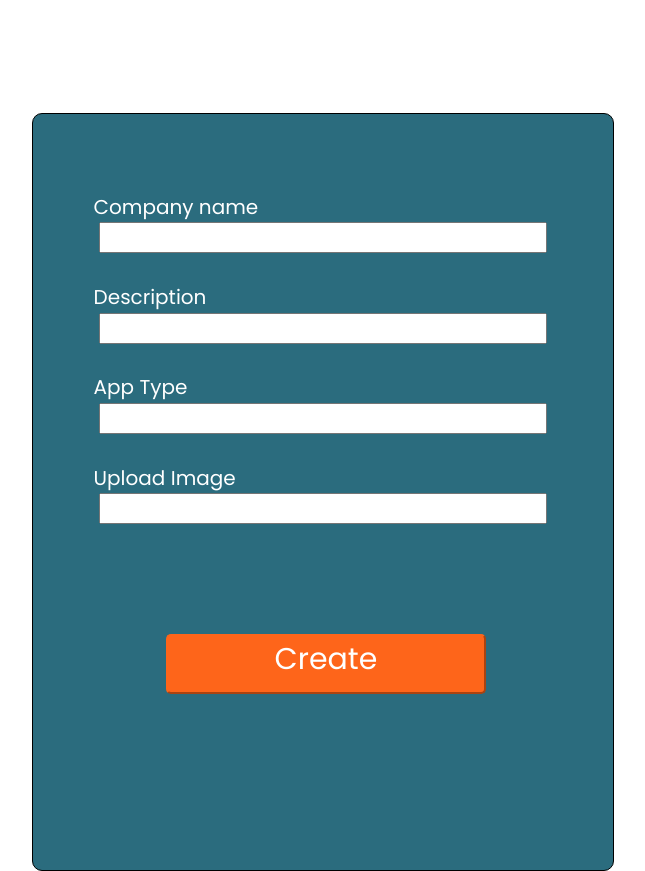
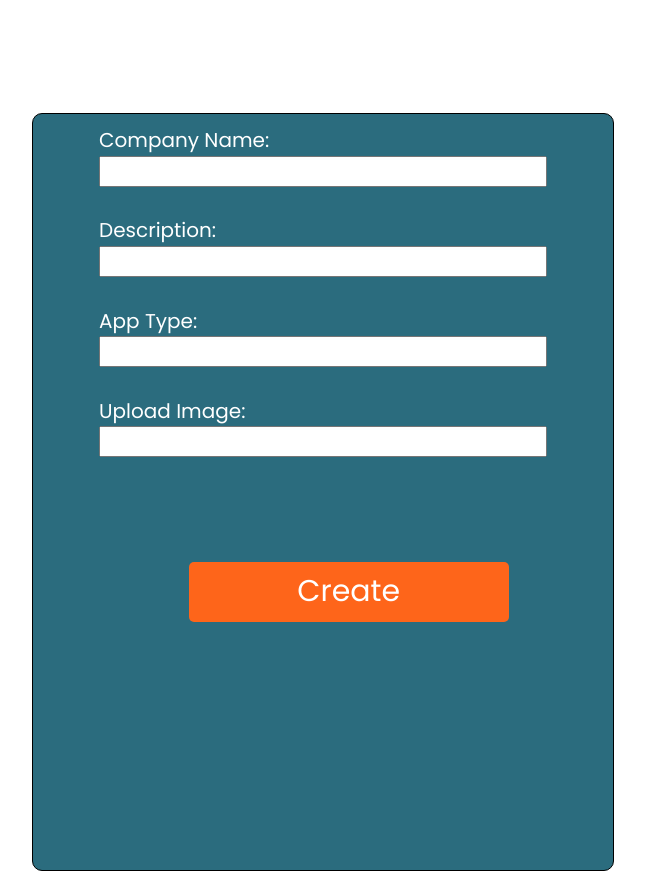
Before and after one commit to Cristian-Calderon/rankingApp, a React (Create React App) app: page /Createapp in a window 1280 px wide. Shown: the part 455-1326 px from the top of the page, without its empty margins (250-895 px from the left). Built offline with nearby package versions, Linux system fonts and the light colour scheme.

Commit message:
enlaces al jSon en vista top apps

```diff
--- a/package.json
+++ b/package.json
@@ -3,11 +3,11 @@
   "version": "0.1.0",
   "private": true,
   "dependencies": {
+    "@emotion/react": "^11.10.5",
+    "@emotion/styled": "^11.10.5",
     "@fortawesome/fontawesome-svg-core": "^6.2.1",
     "@fortawesome/free-solid-svg-icons": "^6.2.1",
     "@fortawesome/react-fontawesome": "^0.2.0",
-    "@emotion/react": "^11.10.5",
-    "@emotion/styled": "^11.10.5",
     "@mui/material": "^5.10.15",
     "@mui/styled-engine-sc": "^5.10.14",
     "@testing-library/jest-dom": "^5.16.5",
--- a/src/components/Create/Createapp.jsx
+++ b/src/components/Create/Createapp.jsx
@@ -1,6 +1,8 @@
+import { Button } from '@mui/material';
 import React, { useState }  from 'react';
 import '../style/index.css'
 import './createapp.css';
+
 
 import Titleapp from './Titleapp';
 
@@ -37,28 +39,29 @@ const Createapp = () => {
         <div className='app'>
           <form onSubmit={handleSubmit}>
             <div className='form-input' id='form1'>
-              <label>Company name</label>
+              <label className='form-input-label'>Company Name:</label>
               <input type="text" name='name' value={state.name} onChange={handleChange} />
             </div>
 
             <div className='form-input' id='form'>
-              <label>Description</label>
+              <label>Description:</label>
               <input type="text" name='description' value={state.description} onChange={handleChange} />
             </div>
 
             <div className='form-input' id='form'>
-              <label>App Type</label>
+              <label>App Type:</label>
               <input type="text" name='type' value={state.type} onChange={handleChange} />
             </div>
 
             <div className='form-input' id='form'>
-              <label>Upload Image</label>
+              <label>Upload Image:</label>
               <input type="" name='upload' value={state.upload} onChange={handleChange} />
             </div>
 
-            <div className='form-input'>
+            <div className='form-input-2'>
               <label></label>
               <button type='submit' className='but'>Create</button>
+
             </div>
           </form>
         </div>
--- a/src/components/Create/createapp.css
+++ b/src/components/Create/createapp.css
@@ -8,10 +8,9 @@
     background-color: #2B6C7E;
     border: 1px solid #000000;
     border-radius: 10px;
-    position: absolute;
+    position: relative;
     width: 200px;
     height: 280px;
-    margin-top: 15%;
     margin-left: 19%;
     padding-bottom: 15%;
 
@@ -25,27 +24,34 @@
     text-align: center;
     align-items: flex-start;
 }
-.but{
-    color: white;
-    background-color: #FE651A;
-    border-color: #FE651A;
-    border-radius: 5px;
-
-    position: absolute;
-    width: 120px;
-    height: 37px;
-    margin-top: 15%;
-
-    font-family: Poppins;
-    font-size: 20px;
+.form-input-2{
+    text-align: center;
     display: flex;
     justify-content: center;
-    margin-left: 20%;
+}
+.form-input-label{
+    text-align: right;
+}
+.but{
+    color: rgb(255, 255, 255);
+    background-color: #FE651A;
+    border-radius: 5px;
+    border: none;
+    position: relative;
+    width: 100px;
+    height: 35px;
+    margin-top: 15%;
+    font-family: Poppins;
+    font-size: 10px;
 }
 
 @media (min-width: 319px) {
     h1{
-        margin-top: 45%;
+        margin-top: 35%;
+    }
+    .but{
+        width: 90px;
+        height: 20px;
     }
 }
 
@@ -95,7 +101,7 @@
     }
     label{
         margin-bottom: 1%;
-        margin-left: 12%;
+        margin-left: 9%;
         display: flex;
         flex-direction: column;
         align-items: flex-start;
@@ -107,8 +113,6 @@
     .but{
         width: 280px;
         height: 60px;
-        margin-left: 23%;
-
         font-size: 30px;
     }
 }
@@ -124,7 +128,7 @@
         padding-bottom: 20%;
     }
     label{
-        margin-left: 8%;
+        margin-left: 9%;
     }
     input{
         width: 440px;
--- a/src/components/nav/Nav.jsx
+++ b/src/components/nav/Nav.jsx
@@ -11,7 +11,7 @@ const NavBar = () => {
       <div className="menuDesktop">
         <div className="linkDesktop">
       <NavLink className='linTres' to="/"><div class="linTres">Home</div></NavLink>
-      <NavLink className='linTres' to="/"><div class="linTres"> Top 10 </div></NavLink>
+      <NavLink className='linTres' to="/Rank"><div class="linTres"> Top 10 </div></NavLink>
       <NavLink className='linTres'to="/createapp"><div class="linTres">Create new </div></NavLink>
       <NavLink className='linTres' to="/About"><p class="linTres">About us</p></NavLink>
       </div>
@@ -36,7 +36,7 @@ const NavBar = () => {
             <NavLink to="/"><button class="link">Home</button></NavLink>
           </li>
           <li class="item">
-            <NavLink to="/"><button class="link"> Top 10 </button></NavLink>
+            <NavLink to="/Rank"><button class="link"> Top 10 </button></NavLink>
 
           </li>
           <li class="item">
--- a/src/components/styles/top.css
+++ b/src/components/styles/top.css
@@ -4,6 +4,19 @@
     flex-wrap: wrap;
     align-items: center;
 }
+.foto{
+    width: 90%;
+    height: 65%;
+    margin-top: 5px;
+    border: 1px solid #2B6C7E;
+}
+.search{
+    text-align: center;
+}
+::placeholder{
+    color: #2B6C7E;
+}
+
 .h-1-top-apps{
     margin-top: 10px;
     text-align: center;
@@ -17,8 +30,12 @@
 .best-apps{
     height: 120px;
     width: 140px;
-    background-color: orange;
     margin: 5px;
+   text-align: center;
+   -webkit-box-shadow: 1px 1px 8px 2px #2B6C7E;
+-moz-box-shadow: 1px 1px 8px 2px #2B6C7E;
+box-shadow: 1px 1px 8px 2px #2B6C7E;
+
 }
 .next-top-apps{
     background-color: #2B6C7E;
--- a/src/components/vistas/topapps/Top.jsx
+++ b/src/components/vistas/topapps/Top.jsx
@@ -17,7 +17,7 @@ export const Top = () => {
        <p className='click'>Click each one for more details</p>
        <InputSearch/>
 
-     <div>
+     <div className='btn-next-back'>
      <Link to="/Top2" className="now-join"><button className='next-top-apps'>Next</button></Link>
      </div>
     </div>
--- a/src/components/vistas/topapps/inputSearch.jsx
+++ b/src/components/vistas/topapps/inputSearch.jsx
@@ -1,5 +1,6 @@
 import React from 'react'
 import empresasJson from '../../../empresas.json'
+import '../../styles/top.css'
 
 const SearchBar = () => {
 
@@ -15,23 +16,23 @@ const SearchBar = () => {
 
 
 return <div>
-
+<div className='search'>
 <input
         type="text"
         placeholder="Search"
         value={searchTerm}
         onChange={handleChange}
       />
-
-  <ul>
+</div>
+  <div className='top-container'>
             {results.map((item, index) => (
-                <li key={item.id} className='best-apps'>
-                    {item.Column1}
-                    <img src={item.Column3} alt="2"/>
+                <div key={item.id} className='best-apps'>
+                    <img src={item.Column3} className="foto"/>
+                    {item.Column1}<br/>
                     <span>{item.Column2}</span>
-                    </li>
+                    </div>
             ))}
-  </ul>
+  </div>
 
 
 </div>
--- a/src/router/Router.jsx
+++ b/src/router/Router.jsx
@@ -13,6 +13,7 @@ import Worst2 from "../components/vistas/worstapps/Worst2"
 import About from "../components/vistas/about/About"
 import Createapp from "../components/Create/Createapp"
 import { Rank } from "../components/Rank/Rank";
+
 
 const Router = () =>{
     return(
@@ -31,7 +32,8 @@ const Router = () =>{
             <Route path="/Createapp" element= {<Createapp/>}/>
 
             <Route path="/companys" element= {<Companys/>} />
-            <Route path="/rank" element= {<Rank/>} />
+            <Route path="/Rank" element= {<Rank/>} />
+
 
         </Routes>
 
```
Also changed, not shown: src/styled.jsx (added, +21 -0 lines).
